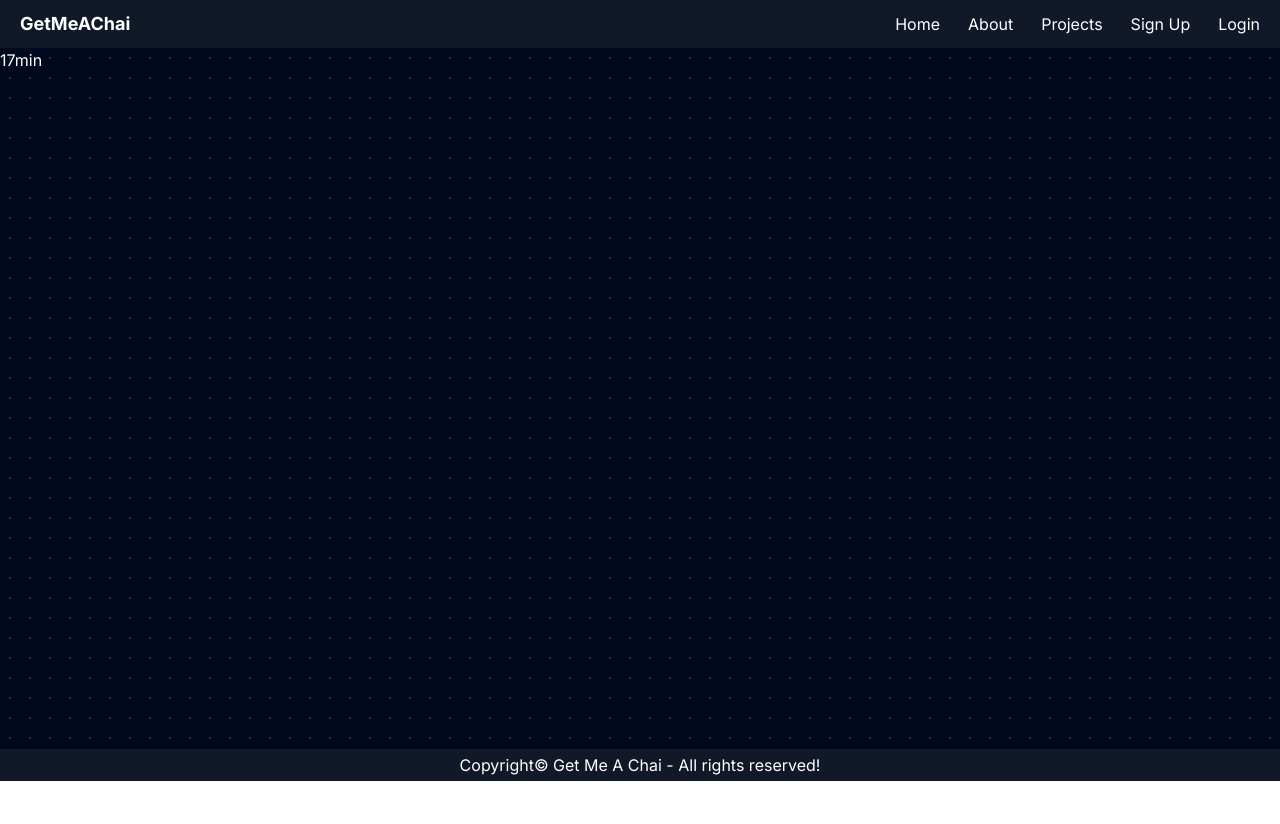
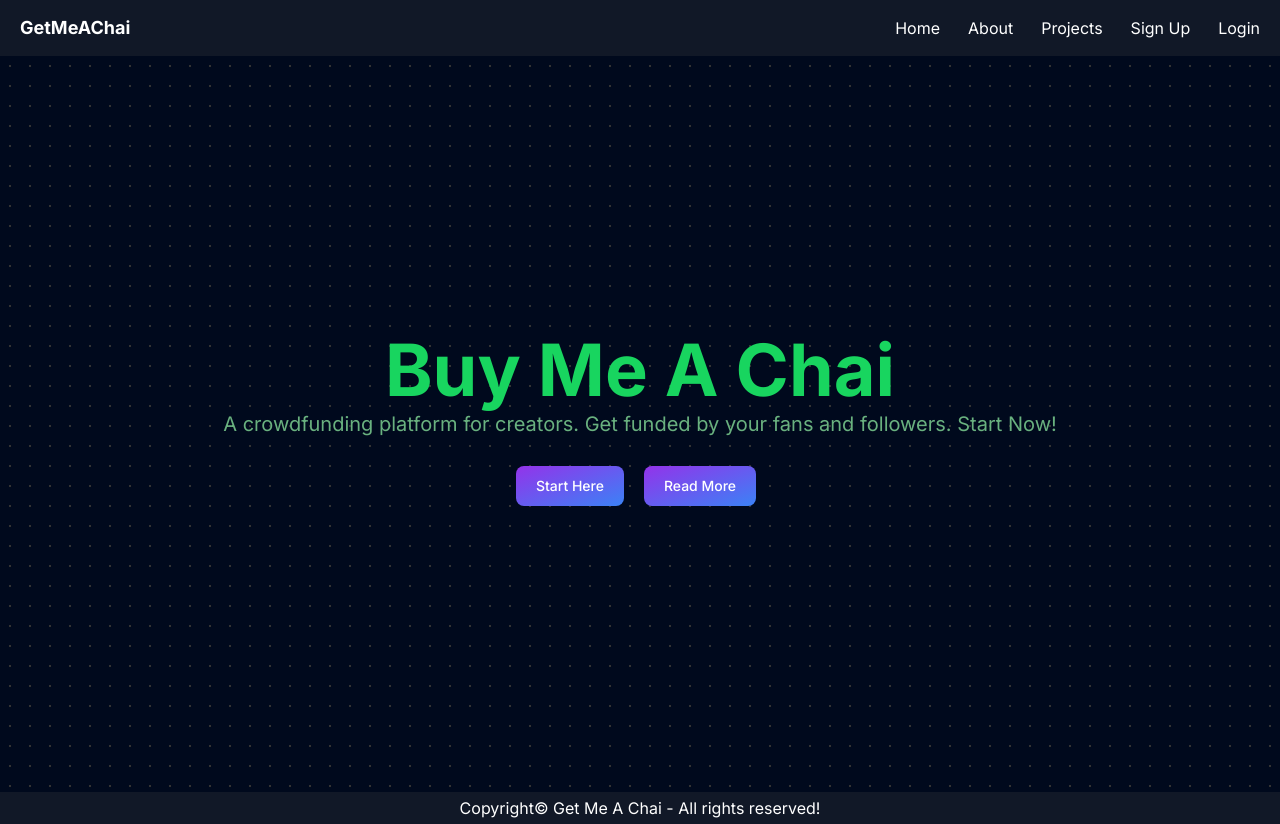
Before and after one commit to Rowel-Maharjan/GetMeAChai, a Next.js app: page / in a window 1280 px wide. Before the commit the page ends 800 px from the top, so only its background shows below. Built offline with nearby package versions, Linux system fonts and the light colour scheme.

Commit message:
Front Page Done

```diff
--- a/app/layout.js
+++ b/app/layout.js
@@ -14,11 +14,19 @@ export default function RootLayout({ children }) {
   return (
     <html lang="en">
       <body className={inter.className}>
-        <Navbar />
-        <div className="min-h-[87.6vh] bg-[#000000] bg-[radial-gradient(#ffffff33_1px,#00091d_1px)] bg-[size:20px_20px]">
-          {children}
-        </div>
-        <Footer />
+        {/* <div className="relative z-10 min-h-screen w-full bg-black  ">
+            <div className=" z-10 bg-[linear-gradient(to_right,#4f4f4f2e_1px,transparent_1px),linear-gradient(to_bottom,#8080800a_1px,transparent_1px)] bg-[size:14px_24px]">
+              <div className="absolute -z-10 left-10 right-0 top-[-50%] md:h-[700px] md:w-[700px] rounded-full bg-[radial-gradient(circle_400px_at_50%_300px,#fbfbfb36,#000)]"></div>
+              <Navbar />
+              <div className="text-white min-h-[87.6vh] relative">{children}</div>
+              <Footer />
+            </div>
+          </div> */}
+          <Navbar />
+          <div className="bg-[#000000] bg-[radial-gradient(#ffffff33_1px,#00091d_1px)] bg-[size:20px_20px] min-h-[87.6vh] text-white">
+            {children}
+          </div>
+          <Footer />
       </body>
     </html>
   );
--- a/app/page.js
+++ b/app/page.js
@@ -1,8 +1,18 @@
 
 export default function Home() {
   return (
-    <div className="text-white">
-      17min
-    </div>
+    <>
+      <div className="flex justify-center h-[92vh] items-center flex-col gap-7">
+        <div className="flex flex-col items-center gap-1">
+          <div className="text-7xl font-bold text-[#18d55f]">Buy Me A Chai</div>
+          <div className="text-xl text-[#69b17f]">A crowdfunding platform for creators. Get funded by your fans and followers. Start Now!</div>
+        </div>
+        <div className="flex gap-3">
+          <button type="button" className="bg-gradient-to-br from-purple-600 to-blue-500 hover:bg-gradient-to-bl focus:ring-4 focus:outline-none focus:ring-blue-300 dark:focus:ring-blue-800 font-medium rounded-lg text-sm px-5 py-2.5 text-center me-2 mb-2">Start Here</button>
+          <button type="button" className="bg-gradient-to-br from-purple-600 to-blue-500 hover:bg-gradient-to-bl focus:ring-4 focus:outline-none focus:ring-blue-300 dark:focus:ring-blue-800 font-medium rounded-lg text-sm px-5 py-2.5 text-center me-2 mb-2">Read More</button>
+        </div>
+      </div>
+
+    </>
   );
 }
--- a/components/Navbar.js
+++ b/components/Navbar.js
@@ -2,7 +2,7 @@ import React from 'react'
 
 const Navbar = () => {
   return (
-    <nav className='bg-gray-900 text-white flex justify-between h-12 px-5 items-center'>
+    <nav className='bg-gray-900 text-white flex justify-between h-14 px-5 items-center'>
       <div className="font-bold cursor-pointer text-lg">GetMeAChai</div>
       <ul className='flex gap-7'>
         <li className='cursor-pointer'>Home</li>
```
